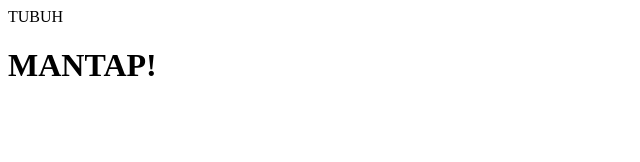
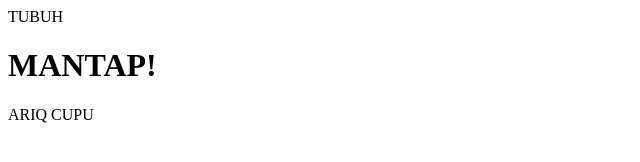
Before and after one commit to bagindakarli/mantap, a plain HTML site: page index.html in a window 1280 px wide. Shown: the full height of the page, 0-640 px from the left. Drawn offline with Linux system fonts and the light colour scheme.

Commit message:
Add files via upload

```diff
--- a/index.html
+++ b/index.html
@@ -1,3 +1,5 @@
 <html>
-<body> TUBUH <h1><b>MANTAP!</b></h1> </body>
+<body> TUBUH <h1><b>MANTAP!</b></h1>
+<p>ARIQ CUPU</p>
+</body>
 </html>
```
